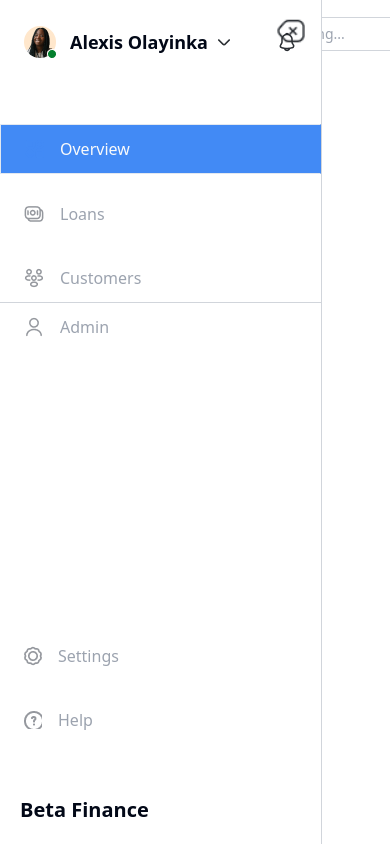
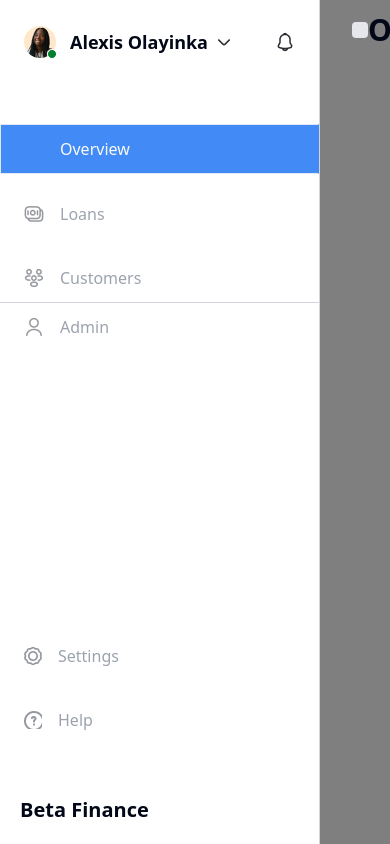
Before and after one commit to JosephKeswet/admin-betafinance, a Next.js app: page / in a window 390 px wide. Both pictures are taken after a click on the button 31 px from the left and 31 px from the top of the page. Built offline with nearby package versions, Linux system fonts and the light colour scheme.

Commit message:
chore: making sidebar responsive

```diff
--- a/src/components/header.tsx
+++ b/src/components/header.tsx
@@ -1,22 +1,42 @@
-'use client'
+'use client';
 
+import { useSideBarToggle } from '@/hooks/useSidebarToggle';
 import { usePathname } from 'next/navigation';
-import React from 'react'
+import React from 'react';
 import HeaderName from './headerName';
 import HeaderOps from './headerOps';
+import Icon from "../lib/constants/icons";
+import Image from 'next/image';
 import HeaderSearch from './headerSearch';
 
 const OverHead = () => {
+  const { isSidebarVisible, invokeToggleSidebar } = useSideBarToggle();
   const currentPath = usePathname();
+
   return (
-    <div className='pr-8'>
-        <div className="fixed top-0 z-40 w-full pt-3 flex justify-between items-center pl-[5rem] md:pl-[23rem]">
-            <HeaderName />
-           <HeaderSearch  currentPath={currentPath}/>
-            <HeaderOps currentPath={currentPath} />
+    <div className={`w-full md:pr-8 transition-all duration-300 ease-in-out ${isSidebarVisible ? 'pl-[20rem]' : 'pl-5'}`}>
+      <div className="fixed top-0 z-40 w-full pt-3 flex justify-between items-center">
+        {/* Container for Toggle Button - Moves Along With Sidebar */}
+        <div className={`flex justify-between transition-all duration-300 ease-in-out ${isSidebarVisible ? 'pl-[2rem]' : 'pl-5'} md:pl-5`}>
+          <button
+            onClick={invokeToggleSidebar}
+            className="text-3xl focus:outline-none p-2 bg-gray-200 rounded md:hidden"
+          >
+            <Image
+              src={isSidebarVisible ? Icon.toggleOpen : Icon.toggleClose}
+              alt="Toggle Sidebar"
+            />
+          </button>
         </div>
+
+        <div className="flex-grow flex justify-between items-center md:pl-80">
+          <HeaderName />
+          {/* <HeaderSearch currentPath={currentPath} /> */}
+          <HeaderOps currentPath={currentPath} />
+        </div>
+      </div>
     </div>
-  )
-}
+  );
+};
 
-export default OverHead
+export default OverHead;
--- a/src/components/headerSearch.tsx
+++ b/src/components/headerSearch.tsx
@@ -12,7 +12,7 @@ const HeaderSearch = ({ currentPath }: { currentPath: string }) => {
       />
       <span className="text-white md:-ml-[98px]">
         <div className="flex items-center gap-2 m-1 pl-2 pr-3 text-sm">
-          <Image className="" src={Icon.avatar} alt="search" />
+          <Image className="" src={Icon.toggleClose} alt="search" />
           <h3>Search</h3>
         </div>
       </span>
--- a/src/components/pageWrapper.tsx
+++ b/src/components/pageWrapper.tsx
@@ -1,14 +1,25 @@
-import { useSideBarToggle } from '@/hooks/use-sidebar-toggle';
-import { ReactNode } from 'react'
+'use client';
 
-function Pagewrapper({children} : {children : ReactNode}) {
-  const { toggleCollapse  } = useSideBarToggle();
+import { useSideBarToggle } from '@/hooks/useSidebarToggle';
+import { ReactNode } from 'react';
+
+const PageWrapper = ({ children }: { children: ReactNode }) => {
+  const { isSidebarVisible } = useSideBarToggle();
 
   return (
-    <div className={`bg-gray-50 flex-grow pr-8 z-30 ${toggleCollapse ? 'sm:pl-[5.6rem]': 'sm:pl-[20rem]'}`}>
-        {children}
+    <div
+      className={`bg-gray-50 flex-grow pr-8 z-30 transition-all duration-300 ease-in-out ${
+        isSidebarVisible ? 'pl-[20rem]' : 'pl-5'
+      } md:pl-[20rem]`}
+    >
+      {children}
+      {isSidebarVisible && (
+        <div
+          className="fixed inset-0 bg-black opacity-50 md:hidden"
+        />
+      )}
     </div>
-  )
-}
+  );
+};
 
-export default Pagewrapper
+export default PageWrapper;
--- a/src/components/sidebar.tsx
+++ b/src/components/sidebar.tsx
@@ -1,53 +1,18 @@
 "use client";
 
-import { useSideBarToggle } from "@/hooks/use-sidebar-toggle";
+import { useSideBarToggle } from "@/hooks/useSidebarToggle";
 import Image from "next/image";
-import React, { useState } from "react";
+import React from "react";
 import Icon from "../lib/constants/icons";
 import SidebarNav from "./sidebarNav";
 
 const Sidebar = () => {
-  const { toggleCollapse } = useSideBarToggle();
-  const [isSidebarOpen, setIsSidebarOpen] = useState(false);
-
-  const toggleSidebar = () => {
-    setIsSidebarOpen(!isSidebarOpen);
-  };
+  const { isSidebarVisible } = useSideBarToggle();
 
   return (
-    <>
-      <div className="bg-white fixed top-0 left-0 z-50 flex w-[322px] h-screen">
     <div
-          className={`flex items-center absolute top-4 w-[90%] left-4 z-50 md:hidden ${
-            isSidebarOpen ? "justify-end" : "justify-start pb-7"
-          }`}
-        >
-          <button
-            onClick={toggleSidebar}
-            className="text-white text-3xl focus:outline-none"
-          >
-            {isSidebarOpen ? (
-              <Image
-                src={Icon.toggleOpen}
-                alt="Open Menu"
-                width={30}
-                height={30}
-              />
-            ) : (
-              <Image
-                src={Icon.toggleClose}
-                alt="Close Menu"
-                width={30}
-                height={30}
-              />
-            )}
-          </button>
-        </div>
-
-        <div
-          className={`h-screen full w-[322px] border-r border-gray-300 transform transition-transform duration-300 ease-in-out ${
-            isSidebarOpen ? "translate-x-0" : "-translate-x-full"
-          } md:translate-x-0`}
+      className={`bg-white fixed top-0 left-0 z-50 h-screen w-[20rem] transition-all duration-300 ease-in-out border-r border-gray-300 ${isSidebarVisible ? "translate-x-0" : "-translate-x-full"
+    } md:translate-x-0 md:block`}
     >
       <div className="m-6 pb-10 flex justify-between items-center">
         <div className="flex gap-3">
@@ -63,18 +28,8 @@ const Sidebar = () => {
           <Image src={Icon.notification} alt="Notification" />
         </div>
       </div>
-
       <SidebarNav />
     </div>
-      </div>
-
-      {/* {isSidebarOpen && (
-        <div
-          className="fixed inset-0 bg-black opacity-50 md:hidden"
-          onClick={toggleSidebar}
-        />
-      )} */}
-    </>
   );
 };
 
--- a/src/hooks/use-sidebar-toggle.ts
+++ /dev/null
@@ -1,11 +0,0 @@
-import { create } from 'zustand';
-
-interface SidebarToggle {
-    toggleCollapse: boolean,
-    invokeToggleCollapse: () => void
-}
-
-export const useSideBarToggle = create<SidebarToggle>((set, get) => ({
-    toggleCollapse: false,
-    invokeToggleCollapse: () => set({toggleCollapse:!get().toggleCollapse})
-}))
--- /dev/null
+++ b/src/hooks/useSidebarToggle.ts
@@ -0,0 +1,11 @@
+import { create } from 'zustand';
+
+interface SidebarToggle {
+    isSidebarVisible: boolean;
+    invokeToggleSidebar: () => void;
+}
+
+export const useSideBarToggle = create<SidebarToggle>((set, get) => ({
+    isSidebarVisible: false,
+    invokeToggleSidebar: () => set({ isSidebarVisible: !get().isSidebarVisible })
+}));
```
Lines whose indentation alone changed are shown as unchanged.
